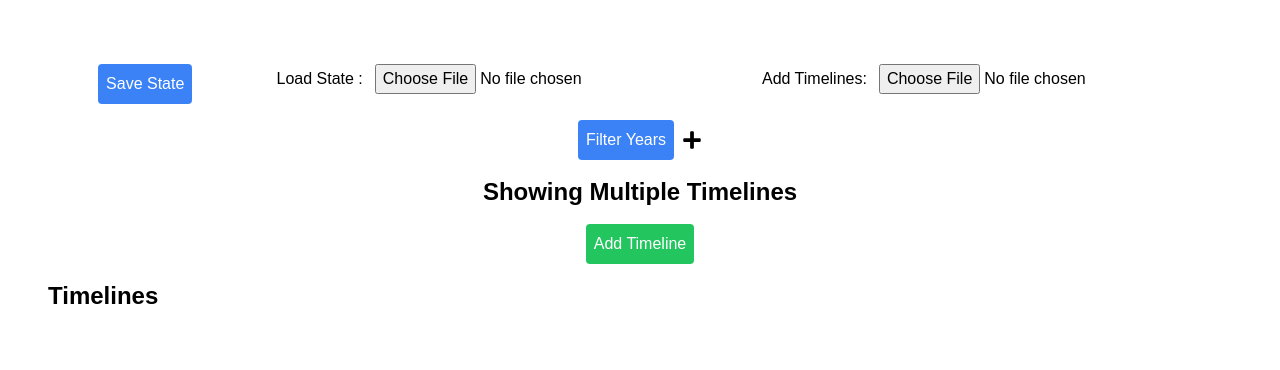
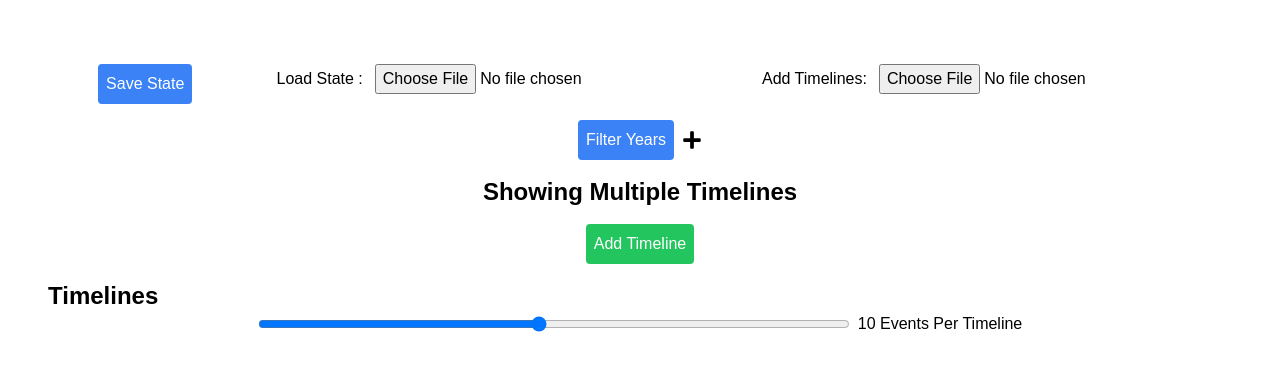
Before and after one commit to PranoSA/Timelines, a Next.js app: page / in a window 1280 px wide. Shown: the top 370 px of the page. Built offline with nearby package versions, Linux system fonts and the light colour scheme.

Commit message:
Slider for user adjustment

```diff
--- a/components/Timeline.tsx
+++ b/components/Timeline.tsx
@@ -52,6 +52,8 @@ const TimelineComponent: React.FC<Props> = ({
         timeline.events.map((event) => ({ ...event, timelineIndex }))
       )
     : timelines[0].events.map((event) => ({ ...event, timelineIndex: 0 }));
+
+  const [maxEventsPerTimeline, setMaxEventsPerTimeline] = useState(10);
 
   //by
   const [selectedEvent, setSelectedEvent] = useState<TimeEvent | null>(null);
@@ -212,7 +214,8 @@ const TimelineComponent: React.FC<Props> = ({
     const width_ofscreen =
       typeof window !== 'undefined' ? window.innerWidth : 0;
 
-    const max_events = Math.floor(width_ofscreen / 150);
+    //const max_events = Math.floor(width_ofscreen / 150);
+    const max_events = maxEventsPerTimeline;
 
     //now split the "events" into ranges
     const ranges = [];
@@ -263,7 +266,7 @@ const TimelineComponent: React.FC<Props> = ({
     }
 
     return ranges;
-  }, [allEventsInRange, start_year]);
+  }, [allEventsInRange, maxEventsPerTimeline, start_year]);
 
   const heightOfEvent = useMemo(() => {
     //for this -> we will try to make it so that years don't interfere
@@ -345,6 +348,20 @@ const TimelineComponent: React.FC<Props> = ({
         <h2 className="text-2xl font-bold dark:text-white">
           {showMultipleTimelines && 'Timelines'}
         </h2>
+        {/* Slider For Setting the Number of Events Per Timeline */}
+        <div className="w-full flex items-center justify-center">
+          <input
+            type="range"
+            min={1}
+            max={20}
+            value={maxEventsPerTimeline}
+            onChange={(e) => setMaxEventsPerTimeline(parseInt(e.target.value))}
+            className="w-1/2"
+          />
+          <span className="ml-2">
+            {maxEventsPerTimeline} Events Per Timeline
+          </span>
+        </div>
         <div className="flex flex-row flex-wrap space-y-2 mt-4">
           {showMultipleTimelines &&
             timelines.map((timeline, index) => (
```
